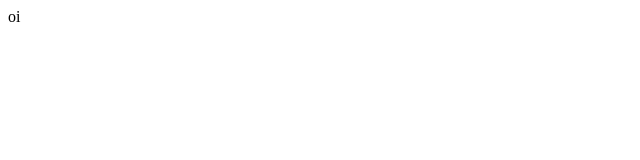
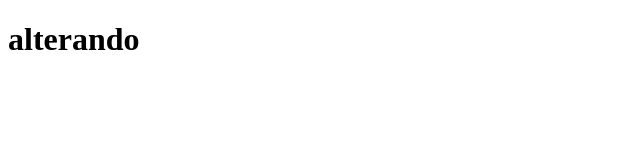
Before and after one commit to airTh02/lojavirtual, a plain HTML site: page index.html in a window 1280 px wide. Shown: the whole page, without its empty margins (0-640 px from the left). Drawn offline with Linux system fonts and the light colour scheme.

Commit message:
editing index & creating script.js

```diff
--- a/index.html
+++ b/index.html
@@ -6,6 +6,6 @@
     <title>Document</title>
 </head>
 <body>
-    oi
+    <h1>alterando</h1>
 </body>
 </html>
--- /dev/null
+++ b/script.js
@@ -0,0 +1 @@
+console.log('hello world')
```
